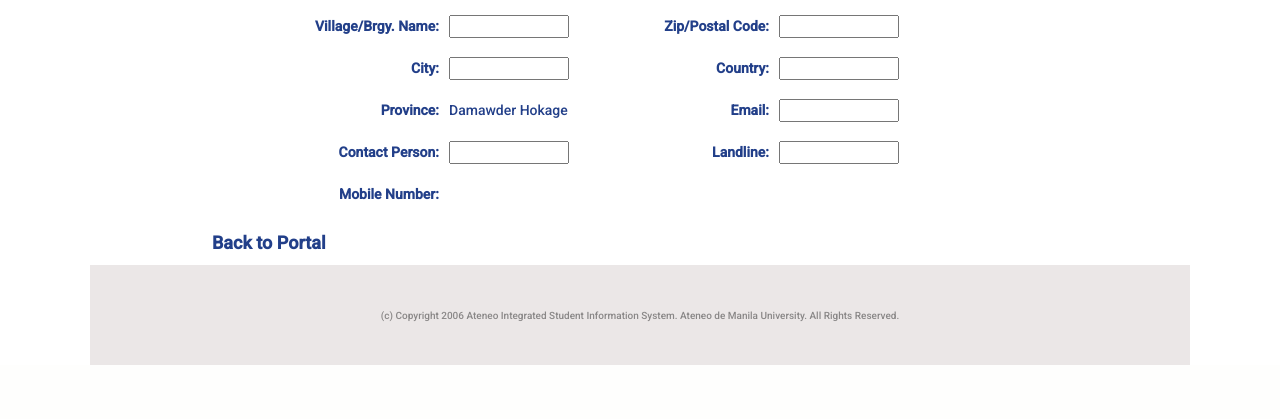
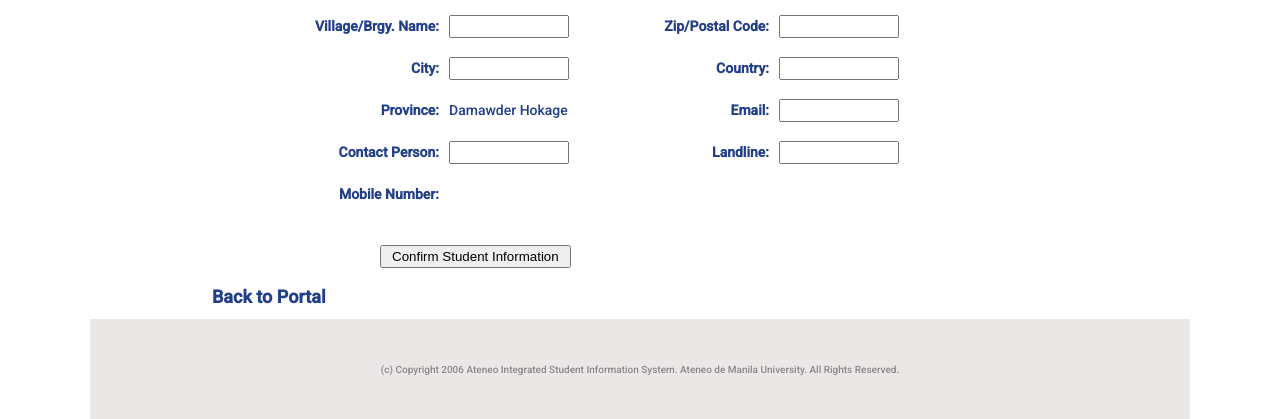
Before and after one commit to keith1007/CSCI-42-AISIS-Remake-, a Flask app: template templates/UpdateStudentInfo.html in a window 1280 px wide. Shown: the part 2787-3206 px from the top of the page. Before the commit the page ends 3152 px from the top, so only its background shows below. Run offline with Flask 2, Linux system fonts and the light colour scheme; the template is opened without the code that fills it, so the values that code supplies are empty.

Commit message:
added a button to confirm student update changes

```diff
--- a/templates/UpdateStudentInfo.html
+++ b/templates/UpdateStudentInfo.html
@@ -330,6 +330,10 @@
             </div>
         </div>
 
+        <div class="boop">
+            <br> <button type="button" class="boop">Confirm Student Information</button>
+        </div>
+
 
         <!--Return Home to Student Home Page Button-->
         <a href="#" class = "back2portalbutton" >Back to Portal</a>
```
